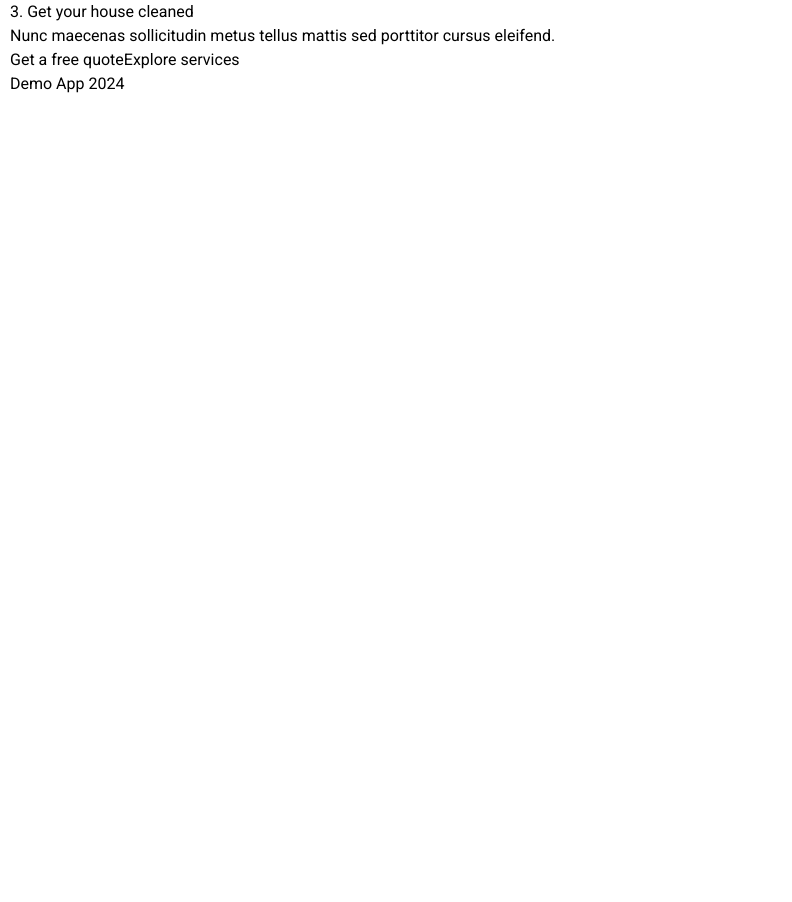
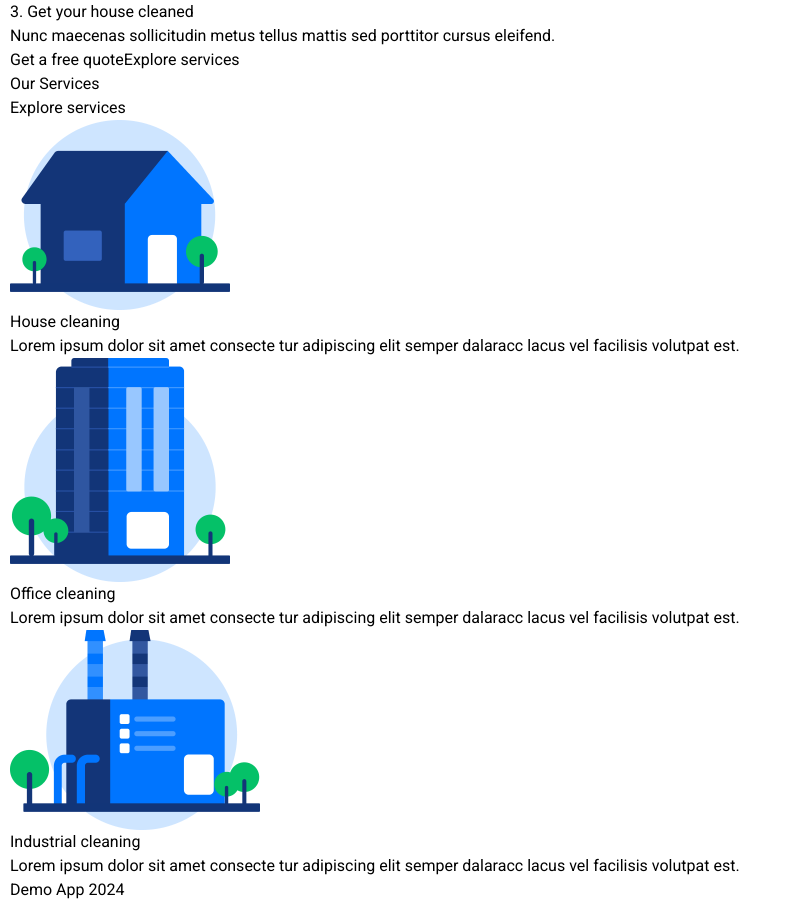
Before and after one commit to pnasiba/CleaningX, a React (Vite) app: page / in a window 1280 px wide. Shown: the part 2020-2922 px from the top of the page, without its empty margins (0-792 px from the left). Before the commit the page ends 2116 px from the top, so only its background shows below. Built offline with nearby package versions, Linux system fonts and the light colour scheme.

Commit message:
next section is done

```diff
--- a/src/App.jsx
+++ b/src/App.jsx
@@ -1,11 +1,14 @@
 import { Header, Footer } from "@components";
 import { MainSection, Container } from "@containers";
-import { Button } from "@ui";
+import { BlueButton, WhiteButton } from "@buttons";
 import introImage from "@images/intro.png";
 import callImage from "@images/call.svg";
 import scheduleImage from "@images/schedule.png";
 import payImage from "@images/pay.png";
 import cleanImage from "@images/clean.png";
+import house from "@images/house.png";
+import office from "@images/office.png";
+import industrial from "@images/industrial.png";
 
 const App = () => {
   return (
@@ -25,7 +28,7 @@ const App = () => {
                   suscipit aliquet et nulla magna lacus penatibus.
                 </p>
                 <div className="flex gap-[28px] items-center ">
-                  <Button />
+                  <BlueButton />
                   <div className="flex gap-[10px] items-center ">
                     <img src={callImage} alt="call" />
                     <div>
@@ -71,7 +74,7 @@ const App = () => {
               </div>
 
               <div className="w-[375px]">
-                <img className="mx-auto" src={scheduleImage} alt="schedule" />
+                <img className="mx-auto" src={payImage} alt="pay" />
                 <p className="text-[#211F54] text-center text-[28px] font-bold pt-[39px] mb-[16px] ">
                   2. Pay online easily
                 </p>
@@ -82,7 +85,7 @@ const App = () => {
               </div>
 
               <div className="w-[375px]">
-                <img className="mx-auto" src={scheduleImage} alt="schedule" />
+                <img className="mx-auto" src={cleanImage} alt="clean" />
                 <p className="text-[#211F54] text-center text-[28px] font-bold pt-[39px] mb-[16px] ">
                   3. Get your house cleaned
                 </p>
@@ -94,10 +97,59 @@ const App = () => {
             </div>
 
             <div className="flex gap-[28px] text-center w-[450px] mx-auto">
-              <Button />
-              <button className="shadow-md py-[25px] px-[39px] rounded-[14px] text-[18px] leading-[20px]">
-                Explore services
-              </button>
+              <BlueButton />
+              <WhiteButton />
+            </div>
+          </Container>
+        </section>
+
+        <section className="mb-[147px]">
+          <Container>
+            <div className="flex justify-between mb-[78px] items-center">
+              <h1 className="text-[#211F54] text-[48px] text-center font-bold mb-[21px] leading-[57.98px] ">
+                Our Services
+              </h1>
+
+              <WhiteButton />
+            </div>
+
+            <div className="flex justify-between">
+              <div className="border border-[rgb(239, 240, 246)] px-[38px] pt-[83px] pb-[23px] rounded-[16px] shadow-sm ">
+                <img src={house} alt="house" className="w-[220px] mx-auto " />
+                <h5 className="pt-[24px] pb-[13px] text-center text-[#211F54] font-bold text-[24px] leading-[34.01px] ">
+                  House cleaning
+                </h5>
+                <p className="text-[#6E7191] text-[21px] leading-[34.01px] text-center w-[312px] ">
+                  Lorem ipsum dolor sit amet consecte tur adipiscing elit semper
+                  dalaracc lacus vel facilisis volutpat est.
+                </p>
+              </div>
+
+              <div className="border border-[rgb(239, 240, 246)] px-[38px] pt-[49px] pb-[23px] rounded-[16px] shadow-sm ">
+                <img src={office} alt="house" className="w-[220px] mx-auto " />
+                <h5 className="pt-[24px] pb-[13px] text-center text-[#211F54] font-bold text-[24px] leading-[34.01px] ">
+                  Office cleaning
+                </h5>
+                <p className="text-[#6E7191] text-[21px] leading-[34.01px] text-center w-[312px] ">
+                  Lorem ipsum dolor sit amet consecte tur adipiscing elit semper
+                  dalaracc lacus vel facilisis volutpat est.
+                </p>
+              </div>
+
+              <div className="border border-[rgb(239, 240, 246)] px-[38px] pt-[97px] pb-[23px] rounded-[16px] shadow-sm ">
+                <img
+                  src={industrial}
+                  alt="house"
+                  className="w-[220px] mx-auto "
+                />
+                <h5 className="pt-[24px] pb-[13px] text-center text-[#211F54] font-bold text-[24px] leading-[34.01px] ">
+                  Industrial cleaning
+                </h5>
+                <p className="text-[#6E7191] text-[21px] leading-[34.01px] text-center w-[312px] ">
+                  Lorem ipsum dolor sit amet consecte tur adipiscing elit semper
+                  dalaracc lacus vel facilisis volutpat est.
+                </p>
+              </div>
             </div>
           </Container>
         </section>
--- /dev/null
+++ b/src/components/UI/buttons/index.jsx
@@ -0,0 +1,4 @@
+import BlueButton from "./blue-btn";
+import WhiteButton from "./white-btn";
+
+export {BlueButton, WhiteButton}
--- /dev/null
+++ b/src/components/UI/buttons/white-btn/index.jsx
@@ -0,0 +1,13 @@
+import "./style.scss";
+
+const index = () => {
+  return (
+    <>
+      <button className="shadow-md py-[25px] px-[39px] rounded-[14px] text-[18px] leading-[20px]">
+        Explore services
+      </button>
+    </>
+  );
+};
+
+export default index;
--- a/src/components/UI/index.jsx
+++ b/src/components/UI/index.jsx
@@ -1,5 +1,4 @@
-import Button from "./button";
 import Card from "./card";
 import Form from "./form";
 
-export {Button, Card, Form}
+export {Card, Form}
--- a/vite.config.js
+++ b/vite.config.js
@@ -13,6 +13,7 @@ export default defineConfig({
       "@containers": path.resolve(__dirname, "./src/components/containers"),
       "@images": path.resolve(__dirname, "./src/assets/images"),
       "@ui": path.resolve(__dirname, "./src/components/UI"),
+      "@buttons": path.resolve(__dirname, "./src/components/UI/buttons"),
       "@ui-layout": path.resolve(__dirname, "./src/components/layouts"),
       "@layout": path.resolve(__dirname, "./src/layout"),
       "@pages": path.resolve(__dirname, "./src/pages"),
```
Also changed, not shown: src/components/UI/buttons/blue-btn/index.jsx (renamed from src/components/UI/button/index.jsx), src/components/UI/buttons/blue-btn/style.scss (added), src/components/UI/buttons/white-btn/style.scss (added).
